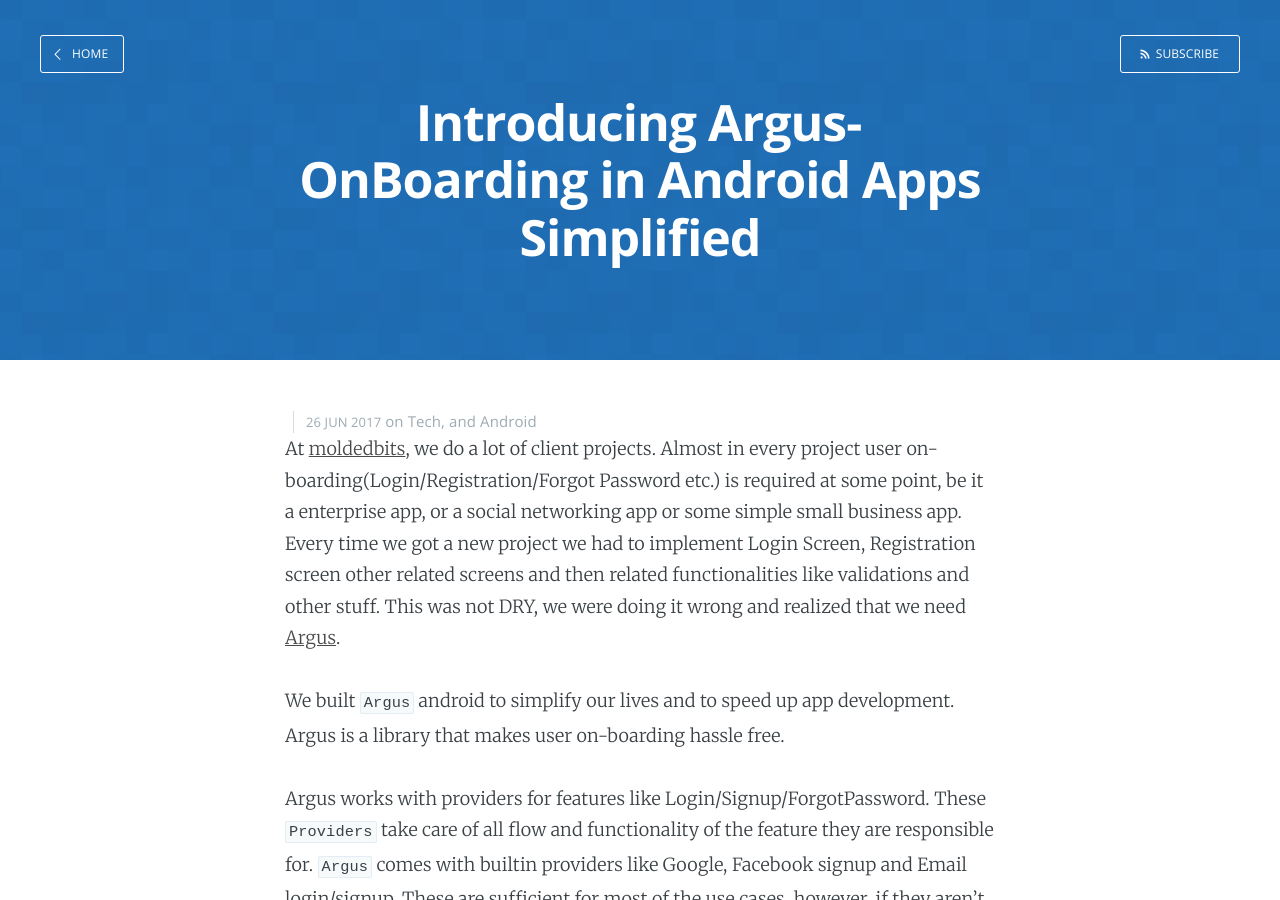
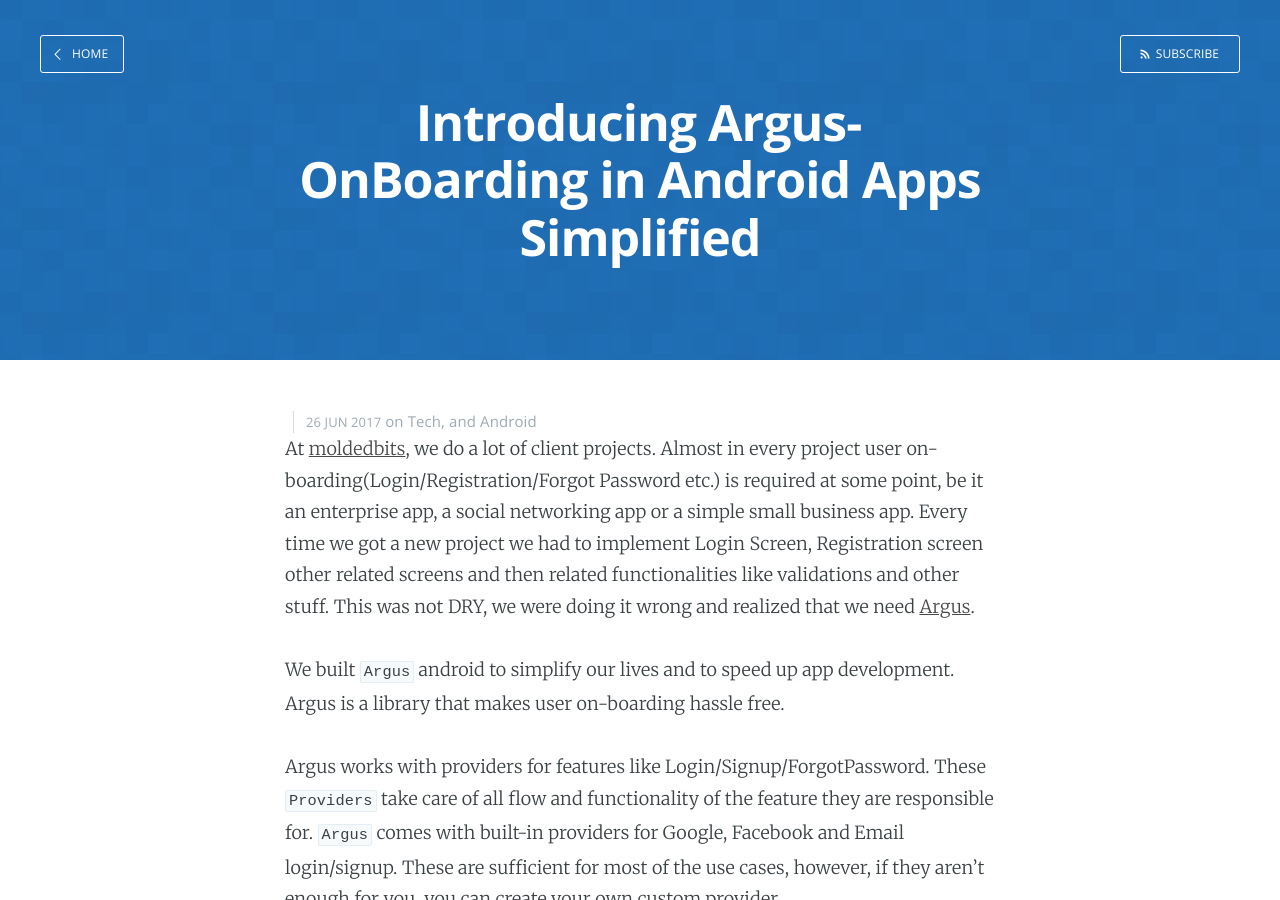
Before and after one commit to moldedbits/moldedbits.github.io, a Jekyll site: the page built from _posts/2017-06-26-introducing-argus.md, in a window 1280 px wide and 900 px high. Built offline with Jekyll 4.4.1, drawn with Linux system fonts in a browser that asks for light colours; comment, search, counter and statistics services are not loaded; some of the changed text lies outside the part shown.

Commit message:
minor language changes

```diff
--- a/_posts/2017-06-26-introducing-argus.md
+++ b/_posts/2017-06-26-introducing-argus.md
@@ -5,15 +5,15 @@
 author: abhishek
 categories: Tech, Android
 ---
-At [moldedbits](http:///www.moldedbits.com), we do a lot of client projects. Almost in every project user on-boarding(Login/Registration/Forgot Password etc.) is required at some point, be it a enterprise app, or a social networking app or some simple small business app. Every time we got a new project we had to implement Login Screen, Registration screen other related screens and then related functionalities like validations and other stuff. This was not DRY, we were doing it wrong and realized that we need [Argus](https://github.com/moldedbits/argus-android).
+At [moldedbits](http:///www.moldedbits.com), we do a lot of client projects. Almost in every project user on-boarding(Login/Registration/Forgot Password etc.) is required at some point, be it an enterprise app, a social networking app or a simple small business app. Every time we got a new project we had to implement Login Screen, Registration screen other related screens and then related functionalities like validations and other stuff. This was not DRY, we were doing it wrong and realized that we need [Argus](https://github.com/moldedbits/argus-android).
 
 We built `Argus` android to simplify our lives and to speed up app development. Argus is a library that makes user on-boarding hassle free.
 
-Argus works with providers for features like Login/Signup/ForgotPassword. These `Providers` take care of all flow and functionality of the feature they are responsible for. `Argus` comes with builtin providers like Google, Facebook signup and Email login/signup. These are sufficient for most of the use cases, however, if they aren't enough for you, you can create your own custom provider.
+Argus works with providers for features like Login/Signup/ForgotPassword. These `Providers` take care of all flow and functionality of the feature they are responsible for. `Argus` comes with built-in providers for Google, Facebook and Email login/signup. These are sufficient for most of the use cases, however, if they aren't enough for you, you can create your own custom provider.
 
-Argus is fully customizable and it adapts look and feel of your application. Its open source and free to use. Argus is in nascent stage right now and you are very much invited to contribute in its development. Feel free to open pull requests, report issues or suggest enhancements.
+Argus is fully customizable and it adapts look and feel of your application. Its open source and free to use. Argus is in a nascent stage right now and you are very much invited to contribute in its development. Feel free to open pull requests, report issues or suggest enhancements.
 
-A basic Argus configuration will look like this in your app
+A basic Argus configuration looks like
 
 {% highlight java %}
 ArrayList<BaseProvider> loginProviders = new ArrayList<>();
@@ -38,5 +38,6 @@
 
 Getting started with Argus is easy, you can follow [this guide](https://github.com/moldedbits/argus-android/wiki/Getting-Started) to integrate it in your app now.
 
-Enjoy!
-Happy Coding !!
+Happy coding !
+
+The moldedbits Team
```
